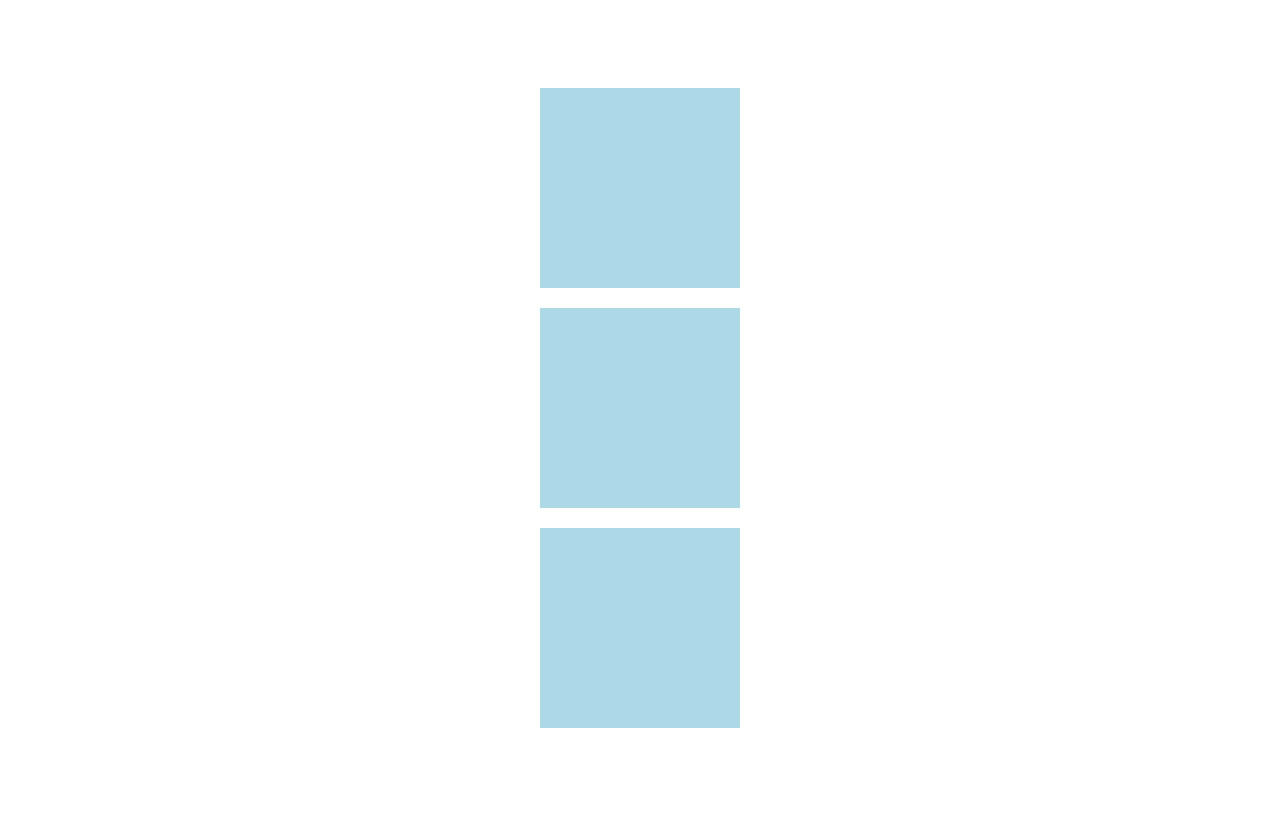
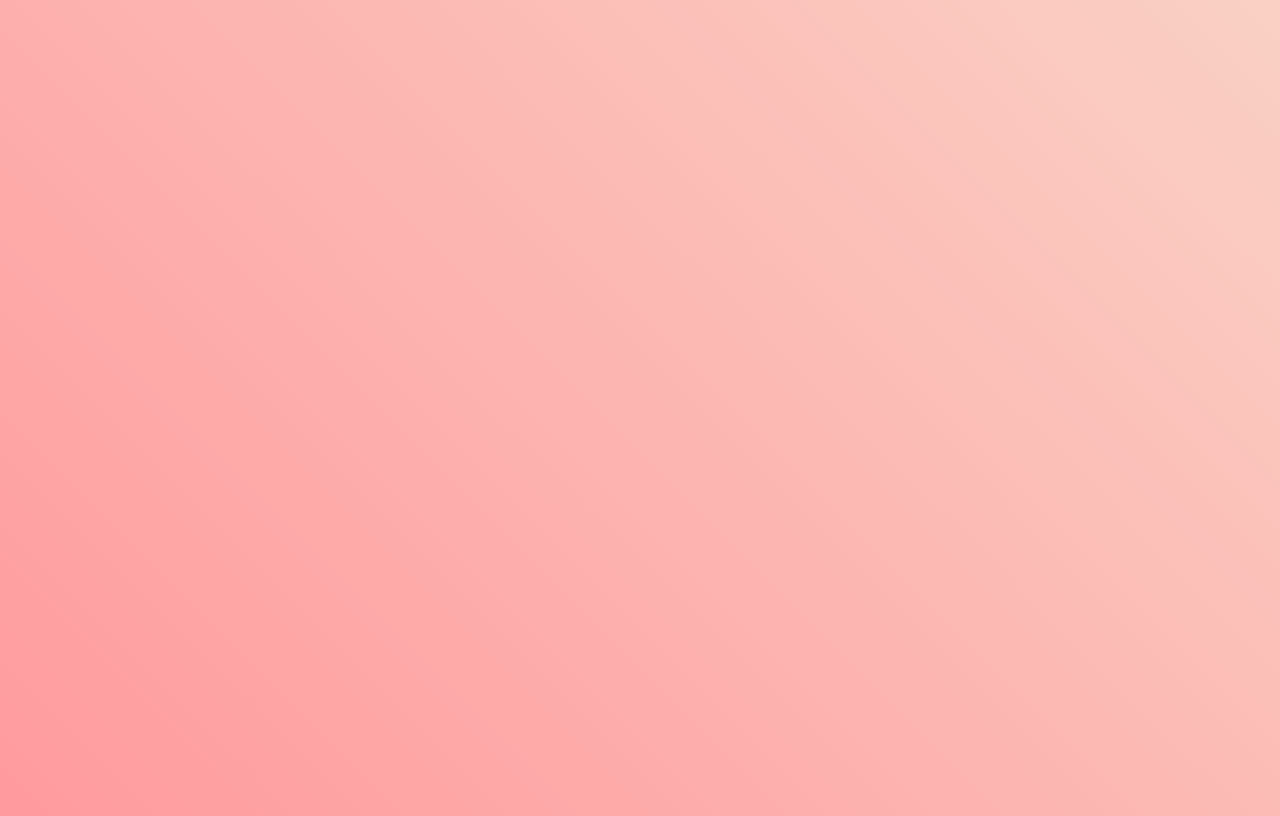
Before and after one commit to Paula203/parcial2, a plain HTML site: page index.html in a window 1280 px wide. Drawn offline with Linux system fonts and the light colour scheme.

Commit message:
configurando el estilo del canvas
Co-authored-by: Copilot <copilot@github.com>

```diff
--- a/index.html
+++ b/index.html
@@ -1,29 +1,26 @@
 <!DOCTYPE html>
-<html lang="en">
+<html lang="es">
 <head>
     <meta charset="UTF-8">
     <meta name="viewport" content="width=device-width, initial-scale=1.0">
-    <title>Document</title>
+    <title>La orbital</title>
 </head>
 <body>
     <style>
-        .container {
+        body {
+            background: linear-gradient(45deg, #ff9a9e 0%, #fad0c4 99%, #fad0c4 100%);
+            height: 100vh;
             display: flex;
-            flex-direction: column;
+            justify-content: center;
             align-items: center;
-            justify-content: center;
-            height: 100vh;
+            font-family: 'Arial', sans-serif;
         }
-        .box {
-            width: 200px;
-            height: 200px;
-            background-color: lightblue;
-            margin: 10px;
+        canvas {
+            border: 2px solid #fff;
+            border-radius: 10px;
+            box-shadow: 0 4px 8px rgba(0, 0, 0, 0.1);
         }
     </style>
-    <div class="container">
-        <div class="box"></div>
-        <div class="box"></div>
-        <div class="box"></div>
+
 </body>
 </html>
```
